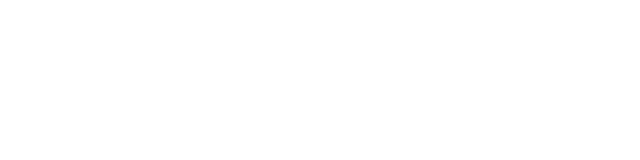
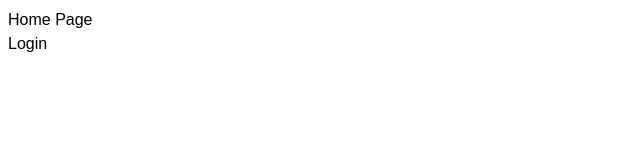
Before and after one commit to myroslavsuprun/lopi, a React (Create React App) app: page /users/login in a window 1280 px wide. Before the commit this address had no page. Shown: the top 160 px of the page, without its empty margins (0-640 px from the left). Built offline with nearby package versions, Linux system fonts and the light colour scheme.

Commit message:
add login page

```diff
--- a/src/components/App.jsx
+++ b/src/components/App.jsx
@@ -1,6 +1,6 @@
 import React from "react";
 import { Routes, Route } from "react-router-dom";
-import { Home } from "pages";
+import { Home, Login } from "pages";
 
 const App = () => {
   return (
@@ -13,6 +13,10 @@ const App = () => {
         {/* Route lending - lending of books */}
         {/* Route return - returning of books */}
         {/* Route statistics - statistics of books */}
+
+        <Route path='users/'>
+          <Route path="login/" element={<Login />} />
+        </Route>
       </Route>
     </Routes>
   );
--- /dev/null
+++ b/src/pages/Login/Login.jsx
@@ -0,0 +1,9 @@
+import React from 'react'
+
+function Login() {
+  return (
+    <div>Login</div>
+  )
+}
+
+export default Login
--- /dev/null
+++ b/src/pages/Login/index.js
@@ -0,0 +1 @@
+export { default as Login } from "./Login";
--- a/src/pages/index.js
+++ b/src/pages/index.js
@@ -1 +1,2 @@
 export * from "./Home";
+export * from './Login';
```
Also changed, not shown: 1 other file (tests, documents, lock files or other folders).
